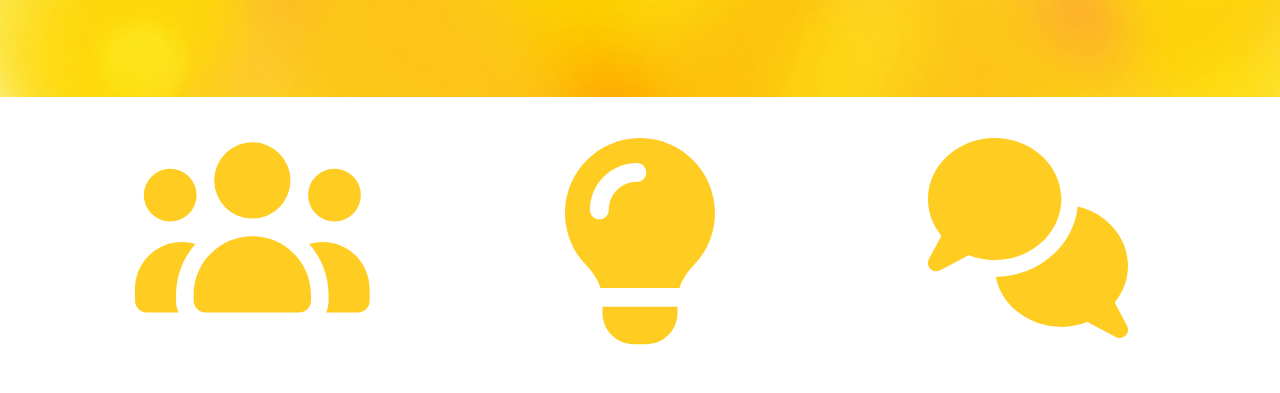
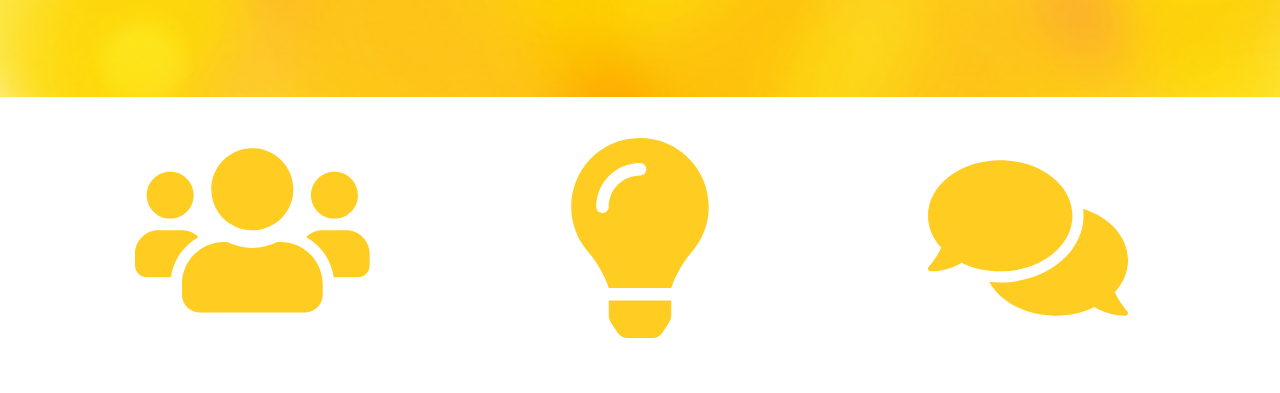
Before and after one commit to iamyugachang/-, a plain HTML site: page subgroup/02/index.html in a window 1280 px wide. Shown: the part 407-800 px from the top of the page. Drawn offline with nearby package versions, Linux system fonts and the light colour scheme; a web font is replaced by a local one.

Commit message:
Add files via upload

```diff
--- a/subgroup/02/index.html
+++ b/subgroup/02/index.html
@@ -17,10 +17,11 @@ Released   : 20131202
 <title></title>
 <meta name="keywords" content="" />
 <meta name="description" content="" />
+
 <link href="http://fonts.googleapis.com/css?family=Source+Sans+Pro:200,300,400,600,700,900" rel="stylesheet" />
 <link href="default.css" rel="stylesheet" type="text/css" media="all" />
 <link href="fonts.css" rel="stylesheet" type="text/css" media="all" />
-<script defer src="../../fontawesome-free-5.0.8/svg-with-js/js/fontawesome-all.js"></script>
+<script defer src="https://use.fontawesome.com/releases/v5.0.6/js/all.js"></script>
 <script src="https://ajax.googleapis.com/ajax/libs/jquery/3.3.1/jquery.min.js"></script>
 <script src="https://maxcdn.bootstrapcdn.com/bootstrap/3.3.7/js/bootstrap.min.js"></script>
 <script src="../../coffeedeveloper-typing.js-0e3fb94/typing.js"></script>
```
